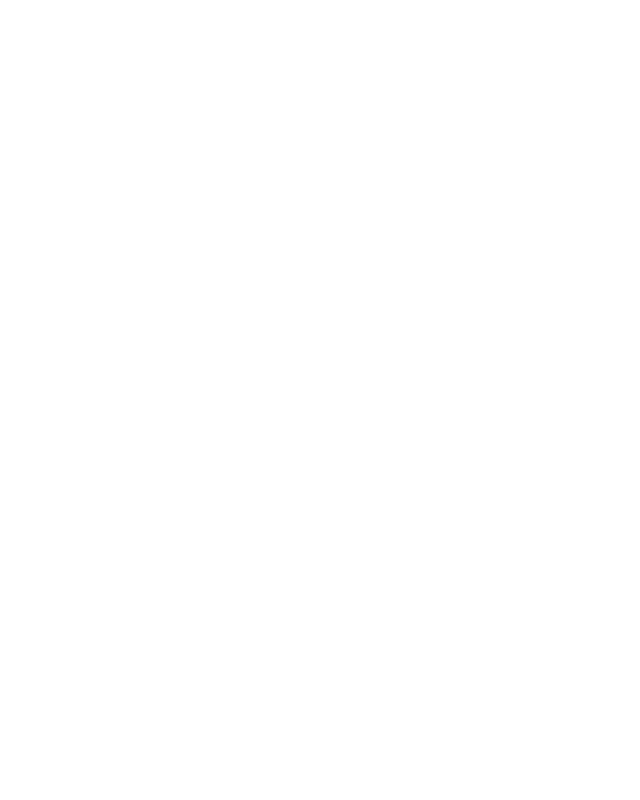
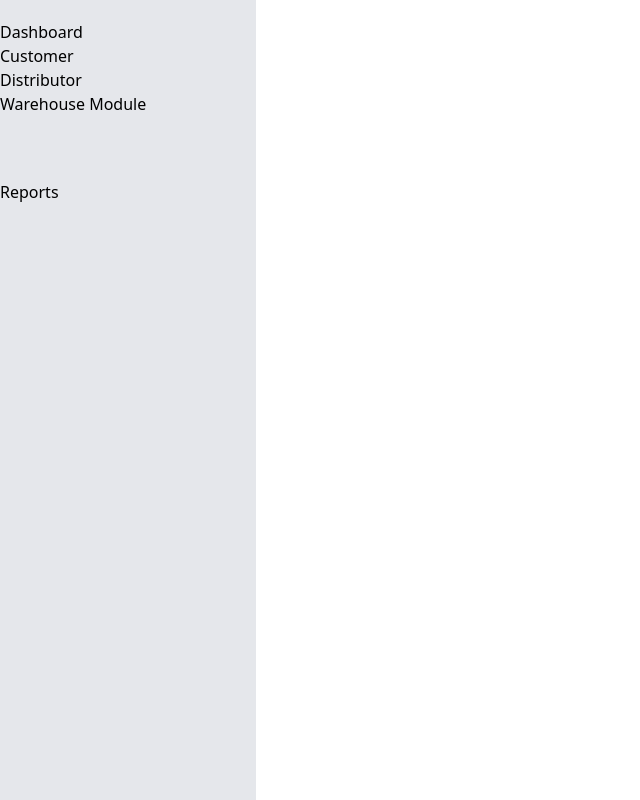
Before and after one commit to GuilianiHatsu1k1314/apsi_inventory_app, a React (Vite) app in the folder frontend/: page /app in a window 1280 px wide. Shown: the whole page, without its empty margins (0-640 px from the left). Built offline with nearby package versions, Linux system fonts and the light colour scheme.

Commit message:
add sidebar to main app

```diff
--- a/frontend/src/pages/InventoryAppPage.tsx
+++ b/frontend/src/pages/InventoryAppPage.tsx
@@ -1,7 +1,9 @@
+import { NavBar } from "../components/SideBar/SideBarNav";
+
 export const InventoryAppPage = () => {
   return(
-  	<>
-
-		</>
+  	<main className="h-screen">
+			<NavBar />
+		</main>
 	);
 }
```
